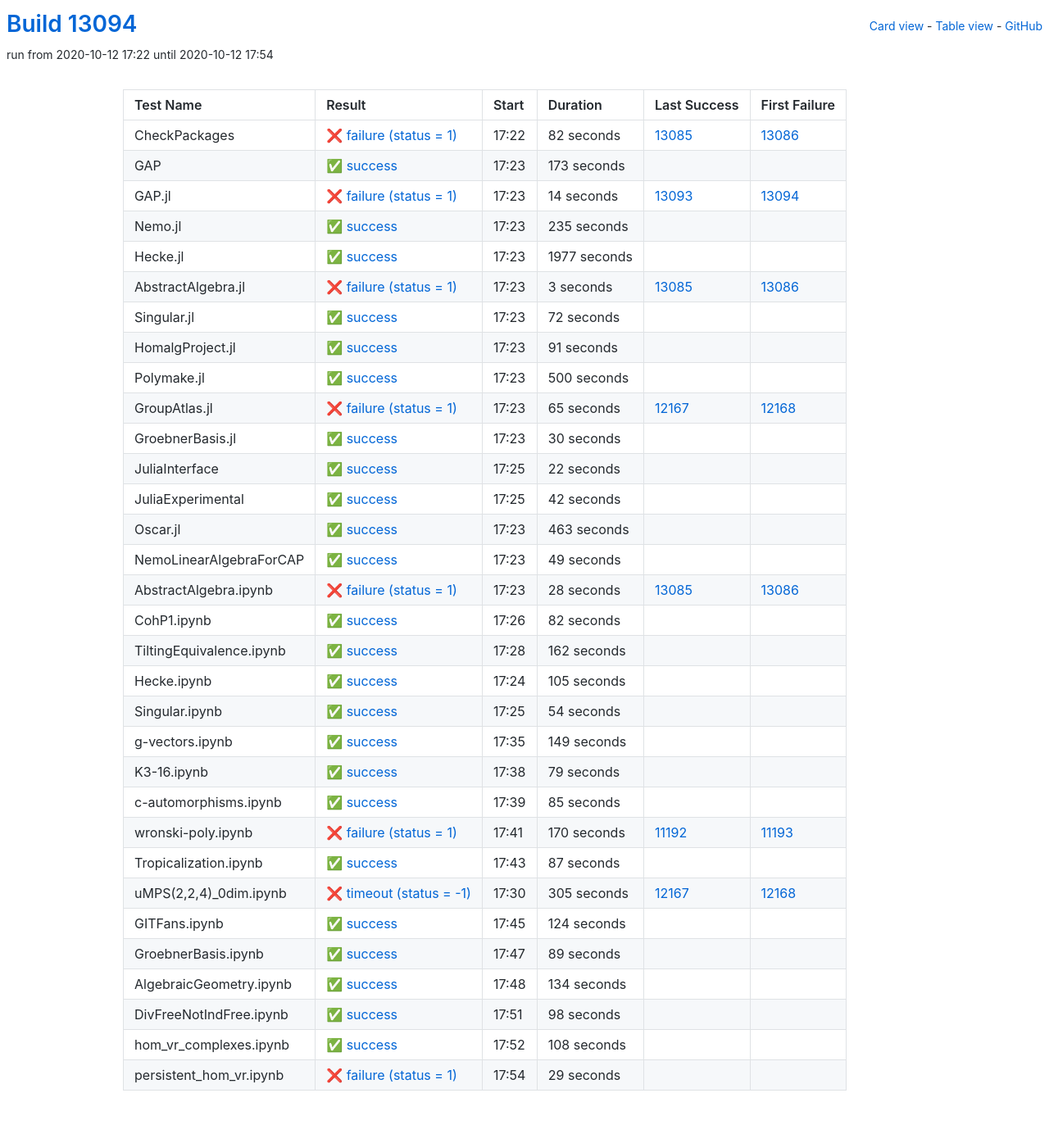
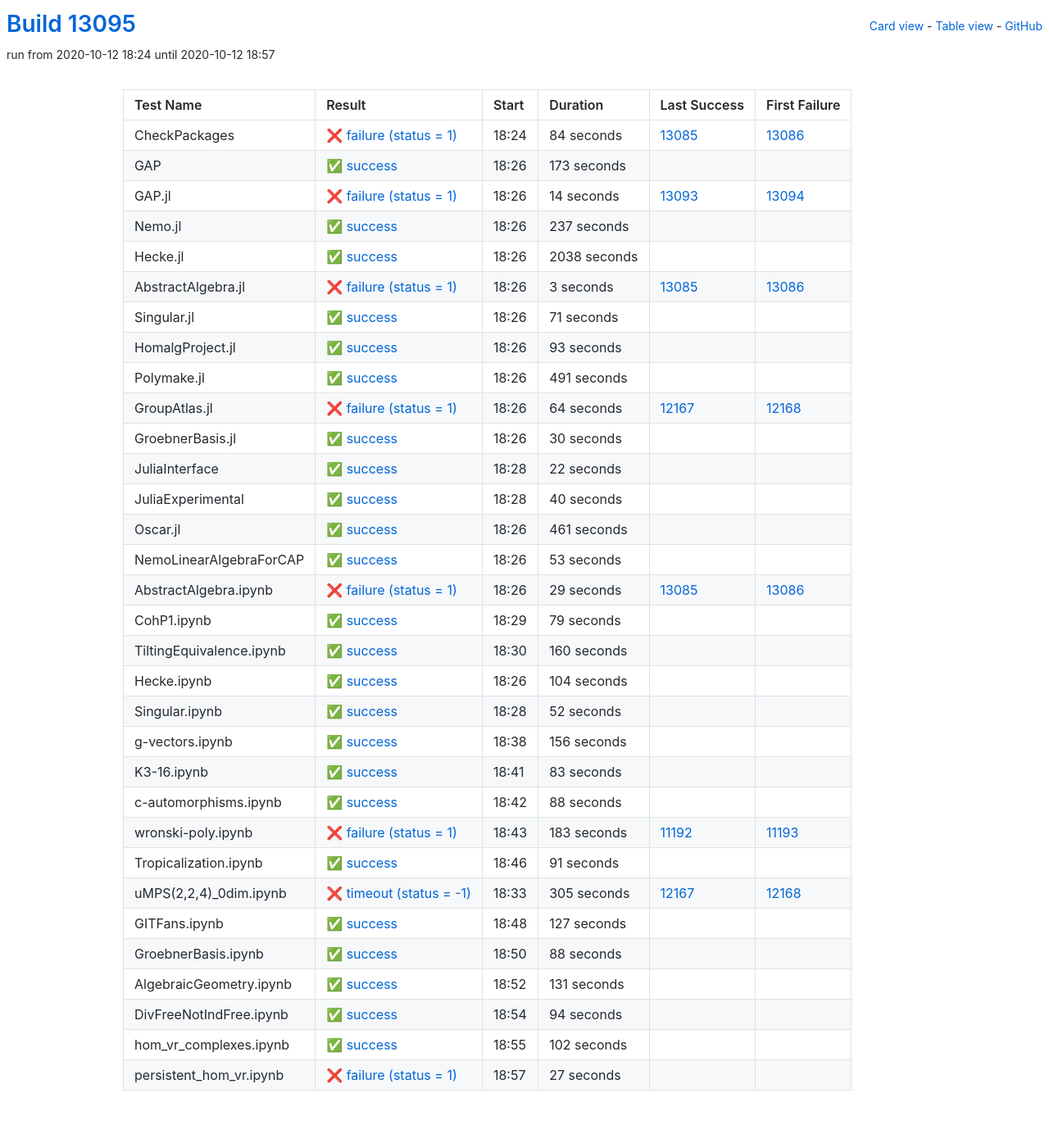
Before and after one commit to oscar-system/oscar-ci-status, a Jekyll site: the page built from table.html, in a window 1280 px wide. Shown: the whole page at 82% size. Built offline with Jekyll 4.4.1, drawn with Linux system fonts in a browser that asks for light colours.

Commit message:
Build #13095

```diff
--- a/_data/ci.yml
+++ b/_data/ci.yml
@@ -1,6 +1,6 @@
 ---
-build: 13094
-build_url: https://oscarci.mathematik.uni-kl.de/job/oscar/13094/
+build: 13095
+build_url: https://oscarci.mathematik.uni-kl.de/job/oscar/13095/
 job: oscar
 organization: oscar-system
 repo: oscar-ci-status
@@ -8,20 +8,20 @@
 tests:
 - name: CheckPackages
   id: checkpackages
-  log: https://oscarci.mathematik.uni-kl.de/job/oscar/13094/artifact/logs/build-13094/CheckPackages.log
-  start: 2020-10-12 17:22
+  log: https://oscarci.mathematik.uni-kl.de/job/oscar/13095/artifact/logs/build-13095/CheckPackages.log
+  start: 2020-10-12 18:24
   success: false
   exitcode: 1
   status: failure
-  duration: 82
+  duration: 84
   last_success: 13085
   last_success_url: https://oscarci.mathematik.uni-kl.de/job/oscar/13085/
   first_failure: 13086
   first_failure_url: https://oscarci.mathematik.uni-kl.de/job/oscar/13086/
 - name: GAP
   id: gap
-  log: https://oscarci.mathematik.uni-kl.de/job/oscar/13094/artifact/logs/build-13094/GAP.log
-  start: 2020-10-12 17:23
+  log: https://oscarci.mathematik.uni-kl.de/job/oscar/13095/artifact/logs/build-13095/GAP.log
+  start: 2020-10-12 18:26
   success: true
   exitcode: 0
   status: success
@@ -32,8 +32,8 @@
   first_failure_url:
 - name: GAP.jl
   id: gap-jl
-  log: https://oscarci.mathematik.uni-kl.de/job/oscar/13094/artifact/logs/build-13094/GAP.jl.log
-  start: 2020-10-12 17:23
+  log: https://oscarci.mathematik.uni-kl.de/job/oscar/13095/artifact/logs/build-13095/GAP.jl.log
+  start: 2020-10-12 18:26
   success: false
   exitcode: 1
   status: failure
@@ -44,32 +44,32 @@
   first_failure_url: https://oscarci.mathematik.uni-kl.de/job/oscar/13094/
 - name: Nemo.jl
   id: nemo-jl
-  log: https://oscarci.mathematik.uni-kl.de/job/oscar/13094/artifact/logs/build-13094/Nemo.jl.log
-  start: 2020-10-12 17:23
+  log: https://oscarci.mathematik.uni-kl.de/job/oscar/13095/artifact/logs/build-13095/Nemo.jl.log
+  start: 2020-10-12 18:26
   success: true
   exitcode: 0
   status: success
-  duration: 235
+  duration: 237
   last_success: false
   last_success_url:
   first_failure: false
   first_failure_url:
 - name: Hecke.jl
   id: hecke-jl
-  log: https://oscarci.mathematik.uni-kl.de/job/oscar/13094/artifact/logs/build-13094/Hecke.jl.log
-  start: 2020-10-12 17:23
+  log: https://oscarci.mathematik.uni-kl.de/job/oscar/13095/artifact/logs/build-13095/Hecke.jl.log
+  start: 2020-10-12 18:26
   success: true
   exitcode: 0
   status: success
-  duration: 1977
+  duration: 2038
   last_success: false
   last_success_url:
   first_failure: false
   first_failure_url:
 - name: AbstractAlgebra.jl
   id: abstractalgebra-jl
-  log: https://oscarci.mathematik.uni-kl.de/job/oscar/13094/artifact/logs/build-13094/AbstractAlgebra.jl.log
-  start: 2020-10-12 17:23
+  log: https://oscarci.mathematik.uni-kl.de/job/oscar/13095/artifact/logs/build-13095/AbstractAlgebra.jl.log
+  start: 2020-10-12 18:26
   success: false
   exitcode: 1
   status: failure
@@ -80,56 +80,56 @@
   first_failure_url: https://oscarci.mathematik.uni-kl.de/job/oscar/13086/
 - name: Singular.jl
   id: singular-jl
-  log: https://oscarci.mathematik.uni-kl.de/job/oscar/13094/artifact/logs/build-13094/Singular.jl.log
-  start: 2020-10-12 17:23
+  log: https://oscarci.mathematik.uni-kl.de/job/oscar/13095/artifact/logs/build-13095/Singular.jl.log
+  start: 2020-10-12 18:26
   success: true
   exitcode: 0
   status: success
-  duration: 72
+  duration: 71
   last_success: false
   last_success_url:
   first_failure: false
   first_failure_url:
 - name: HomalgProject.jl
   id: homalgproject-jl
-  log: https://oscarci.mathematik.uni-kl.de/job/oscar/13094/artifact/logs/build-13094/HomalgProject.jl.log
-  start: 2020-10-12 17:23
+  log: https://oscarci.mathematik.uni-kl.de/job/oscar/13095/artifact/logs/build-13095/HomalgProject.jl.log
+  start: 2020-10-12 18:26
   success: true
   exitcode: 0
   status: success
-  duration: 91
+  duration: 93
   last_success: false
   last_success_url:
   first_failure: false
   first_failure_url:
 - name: Polymake.jl
   id: polymake-jl
-  log: https://oscarci.mathematik.uni-kl.de/job/oscar/13094/artifact/logs/build-13094/Polymake.jl.log
-  start: 2020-10-12 17:23
+  log: https://oscarci.mathematik.uni-kl.de/job/oscar/13095/artifact/logs/build-13095/Polymake.jl.log
+  start: 2020-10-12 18:26
   success: true
   exitcode: 0
   status: success
-  duration: 500
+  duration: 491
   last_success: false
   last_success_url:
   first_failure: false
   first_failure_url:
 - name: GroupAtlas.jl
   id: groupatlas-jl
-  log: https://oscarci.mathematik.uni-kl.de/job/oscar/13094/artifact/logs/build-13094/GroupAtlas.jl.log
-  start: 2020-10-12 17:23
+  log: https://oscarci.mathematik.uni-kl.de/job/oscar/13095/artifact/logs/build-13095/GroupAtlas.jl.log
+  start: 2020-10-12 18:26
   success: false
   exitcode: 1
   status: failure
-  duration: 65
+  duration: 64
   last_success: 12167
   last_success_url: https://oscarci.mathematik.uni-kl.de/job/oscar/12167/
   first_failure: 12168
   first_failure_url: https://oscarci.mathematik.uni-kl.de/job/oscar/12168/
 - name: GroebnerBasis.jl
   id: groebnerbasis-jl
-  log: https://oscarci.mathematik.uni-kl.de/job/oscar/13094/artifact/logs/build-13094/GroebnerBasis.jl.log
-  start: 2020-10-12 17:23
+  log: https://oscarci.mathematik.uni-kl.de/job/oscar/13095/artifact/logs/build-13095/GroebnerBasis.jl.log
+  start: 2020-10-12 18:26
   success: true
   exitcode: 0
   status: success
@@ -140,8 +140,8 @@
   first_failure_url:
 - name: JuliaInterface
   id: juliainterface
-  log: https://oscarci.mathematik.uni-kl.de/job/oscar/13094/artifact/logs/build-13094/JuliaInterface.log
-  start: 2020-10-12 17:25
+  log: https://oscarci.mathematik.uni-kl.de/job/oscar/13095/artifact/logs/build-13095/JuliaInterface.log
+  start: 2020-10-12 18:28
   success: true
   exitcode: 0
   status: success
@@ -152,116 +152,56 @@
   first_failure_url:
 - name: JuliaExperimental
   id: juliaexperimental
-  log: https://oscarci.mathematik.uni-kl.de/job/oscar/13094/artifact/logs/build-13094/JuliaExperimental.log
-  start: 2020-10-12 17:25
+  log: https://oscarci.mathematik.uni-kl.de/job/oscar/13095/artifact/logs/build-13095/JuliaExperimental.log
+  start: 2020-10-12 18:28
   success: true
   exitcode: 0
   status: success
-  duration: 42
+  duration: 40
   last_success: false
   last_success_url:
   first_failure: false
   first_failure_url:
 - name: Oscar.jl
   id: oscar-jl
-  log: https://oscarci.mathematik.uni-kl.de/job/oscar/13094/artifact/logs/build-13094/Oscar.jl.log
-  start: 2020-10-12 17:23
+  log: https://oscarci.mathematik.uni-kl.de/job/oscar/13095/artifact/logs/build-13095/Oscar.jl.log
+  start: 2020-10-12 18:26
   success: true
   exitcode: 0
   status: success
-  duration: 463
+  duration: 461
   last_success: false
   last_success_url:
   first_failure: false
   first_failure_url:
 - name: NemoLinearAlgebraForCAP
   id: nemolinearalgebraforcap
-  log: https://oscarci.mathematik.uni-kl.de/job/oscar/13094/artifact/logs/build-13094/NemoLinearAlgebraForCAP.log
-  start: 2020-10-12 17:23
+  log: https://oscarci.mathematik.uni-kl.de/job/oscar/13095/artifact/logs/build-13095/NemoLinearAlgebraForCAP.log
+  start: 2020-10-12 18:26
   success: true
   exitcode: 0
   status: success
-  duration: 49
+  duration: 53
   last_success: false
   last_success_url:
   first_failure: false
   first_failure_url:
 - name: AbstractAlgebra.ipynb
   id: abstractalgebra-ipynb
-  log: https://oscarci.mathematik.uni-kl.de/job/oscar/13094/artifact/logs/build-13094/AbstractAlgebra.ipynb.log
-  start: 2020-10-12 17:23
+  log: https://oscarci.mathematik.uni-kl.de/job/oscar/13095/artifact/logs/build-13095/AbstractAlgebra.ipynb.log
+  start: 2020-10-12 18:26
   success: false
   exitcode: 1
   status: failure
-  duration: 28
+  duration: 29
   last_success: 13085
   last_success_url: https://oscarci.mathematik.uni-kl.de/job/oscar/13085/
   first_failure: 13086
   first_failure_url: https://oscarci.mathematik.uni-kl.de/job/oscar/13086/
 - name: CohP1.ipynb
   id: cohp1-ipynb
-  log: https://oscarci.mathematik.uni-kl.de/job/oscar/13094/artifact/logs/build-13094/CohP1.ipynb.log
-  start: 2020-10-12 17:26
-  success: true
-  exitcode: 0
-  status: success
-  duration: 82
-  last_success: false
-  last_success_url:
-  first_failure: false
-  first_failure_url:
-- name: TiltingEquivalence.ipynb
-  id: tiltingequivalence-ipynb
-  log: https://oscarci.mathematik.uni-kl.de/job/oscar/13094/artifact/logs/build-13094/TiltingEquivalence.ipynb.log
-  start: 2020-10-12 17:28
-  success: true
-  exitcode: 0
-  status: success
-  duration: 162
-  last_success: false
-  last_success_url:
-  first_failure: false
-  first_failure_url:
-- name: Hecke.ipynb
-  id: hecke-ipynb
-  log: https://oscarci.mathematik.uni-kl.de/job/oscar/13094/artifact/logs/build-13094/Hecke.ipynb.log
-  start: 2020-10-12 17:24
-  success: true
-  exitcode: 0
-  status: success
-  duration: 105
-  last_success: false
-  last_success_url:
-  first_failure: false
-  first_failure_url:
-- name: Singular.ipynb
-  id: singular-ipynb
-  log: https://oscarci.mathematik.uni-kl.de/job/oscar/13094/artifact/logs/build-13094/Singular.ipynb.log
-  start: 2020-10-12 17:25
-  success: true
-  exitcode: 0
-  status: success
-  duration: 54
-  last_success: false
-  last_success_url:
-  first_failure: false
-  first_failure_url:
-- name: g-vectors.ipynb
-  id: g-vectors-ipynb
-  log: https://oscarci.mathematik.uni-kl.de/job/oscar/13094/artifact/logs/build-13094/g-vectors.ipynb.log
-  start: 2020-10-12 17:35
-  success: true
-  exitcode: 0
-  status: success
-  duration: 149
-  last_success: false
-  last_success_url:
-  first_failure: false
-  first_failure_url:
-- name: K3-16.ipynb
-  id: k3-16-ipynb
-  log: https://oscarci.mathematik.uni-kl.de/job/oscar/13094/artifact/logs/build-13094/K3-16.ipynb.log
-  start: 2020-10-12 17:38
+  log: https://oscarci.mathematik.uni-kl.de/job/oscar/13095/artifact/logs/build-13095/CohP1.ipynb.log
+  start: 2020-10-12 18:29
   success: true
   exitcode: 0
   status: success
@@ -270,46 +210,106 @@
   last_success_url:
   first_failure: false
   first_failure_url:
-- name: c-automorphisms.ipynb
-  id: c-automorphisms-ipynb
-  log: https://oscarci.mathematik.uni-kl.de/job/oscar/13094/artifact/logs/build-13094/c-automorphisms.ipynb.log
-  start: 2020-10-12 17:39
+- name: TiltingEquivalence.ipynb
+  id: tiltingequivalence-ipynb
+  log: https://oscarci.mathematik.uni-kl.de/job/oscar/13095/artifact/logs/build-13095/TiltingEquivalence.ipynb.log
+  start: 2020-10-12 18:30
   success: true
   exitcode: 0
   status: success
-  duration: 85
+  duration: 160
+  last_success: false
+  last_success_url:
+  first_failure: false
+  first_failure_url:
+- name: Hecke.ipynb
+  id: hecke-ipynb
+  log: https://oscarci.mathematik.uni-kl.de/job/oscar/13095/artifact/logs/build-13095/Hecke.ipynb.log
+  start: 2020-10-12 18:26
+  success: true
+  exitcode: 0
+  status: success
+  duration: 104
+  last_success: false
+  last_success_url:
+  first_failure: false
+  first_failure_url:
+- name: Singular.ipynb
+  id: singular-ipynb
+  log: https://oscarci.mathematik.uni-kl.de/job/oscar/13095/artifact/logs/build-13095/Singular.ipynb.log
+  start: 2020-10-12 18:28
+  success: true
+  exitcode: 0
+  status: success
+  duration: 52
+  last_success: false
+  last_success_url:
+  first_failure: false
+  first_failure_url:
+- name: g-vectors.ipynb
+  id: g-vectors-ipynb
+  log: https://oscarci.mathematik.uni-kl.de/job/oscar/13095/artifact/logs/build-13095/g-vectors.ipynb.log
+  start: 2020-10-12 18:38
+  success: true
+  exitcode: 0
+  status: success
+  duration: 156
+  last_success: false
+  last_success_url:
+  first_failure: false
+  first_failure_url:
+- name: K3-16.ipynb
+  id: k3-16-ipynb
+  log: https://oscarci.mathematik.uni-kl.de/job/oscar/13095/artifact/logs/build-13095/K3-16.ipynb.log
+  start: 2020-10-12 18:41
+  success: true
+  exitcode: 0
+  status: success
+  duration: 83
+  last_success: false
+  last_success_url:
+  first_failure: false
+  first_failure_url:
+- name: c-automorphisms.ipynb
+  id: c-automorphisms-ipynb
+  log: https://oscarci.mathematik.uni-kl.de/job/oscar/13095/artifact/logs/build-13095/c-automorphisms.ipynb.log
+  start: 2020-10-12 18:42
+  success: true
+  exitcode: 0
+  status: success
+  duration: 88
   last_success: false
   last_success_url:
   first_failure: false
   first_failure_url:
 - name: wronski-poly.ipynb
   id: wronski-poly-ipynb
-  log: https://oscarci.mathematik.uni-kl.de/job/oscar/13094/artifact/logs/build-13094/wronski-poly.ipynb.log
-  start: 2020-10-12 17:41
+  log: https://oscarci.mathematik.uni-kl.de/job/oscar/13095/artifact/logs/build-13095/wronski-poly.ipynb.log
+  start: 2020-10-12 18:43
   success: false
   exitcode: 1
   status: failure
-  duration: 170
+  duration: 183
   last_success: 11192
   last_success_url: https://oscarci.mathematik.uni-kl.de/job/oscar/11192/
   first_failure: 11193
   first_failure_url: https://oscarci.mathematik.uni-kl.de/job/oscar/11193/
 - name: Tropicalization.ipynb
   id: tropicalization-ipynb
-  log: https://oscarci.mathematik.uni-kl.de/job/oscar/13094/artifact/logs/build-13094/Tropicalization.ipynb.log
-  start: 2020-10-12 17:43
+  log: https://oscarci.mathematik.uni-kl.de/job/oscar/13095/artifact/logs/build-13095/Tropicalization.ipynb.log
+  start: 2020-10-12 18:46
   success: true
   exitcode: 0
   status: success
-  duration: 87
+  duration: 91
   last_success: false
   last_success_url:
   first_failure: false
   first_failure_url:
 - name: uMPS(2,2,4)_0dim.ipynb
   id: umps-2-2-4-0dim-ipynb
-  log: https://oscarci.mathematik.uni-kl.de/job/oscar/13094/artifact/logs/build-13094/uMPS-2-2-4-_0dim.ipynb.log
-  start: 2020-10-12 17:30
+  log: https://oscarci.mathematik.uni-kl.de/job/oscar/13095/artifact/logs/build-13095/uMPS-2-2-4-_0dim.ipynb.log
+  start: 2020-10-12 18:33
   success: false
   exitcode: -1
   status: timeout
@@ -320,72 +320,72 @@
   first_failure_url: https://oscarci.mathematik.uni-kl.de/job/oscar/12168/
 - name: GITFans.ipynb
   id: gitfans-ipynb
-  log: https://oscarci.mathematik.uni-kl.de/job/oscar/13094/artifact/logs/build-13094/GITFans.ipynb.log
-  start: 2020-10-12 17:45
+  log: https://oscarci.mathematik.uni-kl.de/job/oscar/13095/artifact/logs/build-13095/GITFans.ipynb.log
+  start: 2020-10-12 18:48
   success: true
   exitcode: 0
   status: success
-  duration: 124
+  duration: 127
   last_success: false
   last_success_url:
   first_failure: false
   first_failure_url:
 - name: GroebnerBasis.ipynb
   id: groebnerbasis-ipynb
-  log: https://oscarci.mathematik.uni-kl.de/job/oscar/13094/artifact/logs/build-13094/GroebnerBasis.ipynb.log
-  start: 2020-10-12 17:47
+  log: https://oscarci.mathematik.uni-kl.de/job/oscar/13095/artifact/logs/build-13095/GroebnerBasis.ipynb.log
+  start: 2020-10-12 18:50
   success: true
   exitcode: 0
   status: success
-  duration: 89
+  duration: 88
   last_success: false
   last_success_url:
   first_failure: false
   first_failure_url:
 - name: AlgebraicGeometry.ipynb
   id: algebraicgeometry-ipynb
-  log: https://oscarci.mathematik.uni-kl.de/job/oscar/13094/artifact/logs/build-13094/AlgebraicGeometry.ipynb.log
-  start: 2020-10-12 17:48
+  log: https://oscarci.mathematik.uni-kl.de/job/oscar/13095/artifact/logs/build-13095/AlgebraicGeometry.ipynb.log
+  start: 2020-10-12 18:52
   success: true
   exitcode: 0
   status: success
-  duration: 134
+  duration: 131
   last_success: false
   last_success_url:
   first_failure: false
   first_failure_url:
 - name: DivFreeNotIndFree.ipynb
   id: divfreenotindfree-ipynb
-  log: https://oscarci.mathematik.uni-kl.de/job/oscar/13094/artifact/logs/build-13094/DivFreeNotIndFree.ipynb.log
-  start: 2020-10-12 17:51
+  log: https://oscarci.mathematik.uni-kl.de/job/oscar/13095/artifact/logs/build-13095/DivFreeNotIndFree.ipynb.log
+  start: 2020-10-12 18:54
   success: true
   exitcode: 0
   status: success
-  duration: 98
+  duration: 94
   last_success: false
   last_success_url:
   first_failure: false
   first_failure_url:
 - name: hom_vr_complexes.ipynb
   id: hom-vr-complexes-ipynb
-  log: https://oscarci.mathematik.uni-kl.de/job/oscar/13094/artifact/logs/build-13094/hom_vr_complexes.ipynb.log
-  start: 2020-10-12 17:52
+  log: https://oscarci.mathematik.uni-kl.de/job/oscar/13095/artifact/logs/build-13095/hom_vr_complexes.ipynb.log
+  start: 2020-10-12 18:55
   success: true
   exitcode: 0
   status: success
-  duration: 108
+  duration: 102
   last_success: false
   last_success_url:
   first_failure: false
   first_failure_url:
 - name: persistent_hom_vr.ipynb
   id: persistent-hom-vr-ipynb
-  log: https://oscarci.mathematik.uni-kl.de/job/oscar/13094/artifact/logs/build-13094/persistent_hom_vr.ipynb.log
-  start: 2020-10-12 17:54
+  log: https://oscarci.mathematik.uni-kl.de/job/oscar/13095/artifact/logs/build-13095/persistent_hom_vr.ipynb.log
+  start: 2020-10-12 18:57
   success: false
   exitcode: 1
   status: failure
-  duration: 29
+  duration: 27
   last_success: false
   last_success_url:
   first_failure: false
```
Also changed, not shown: README.md.
